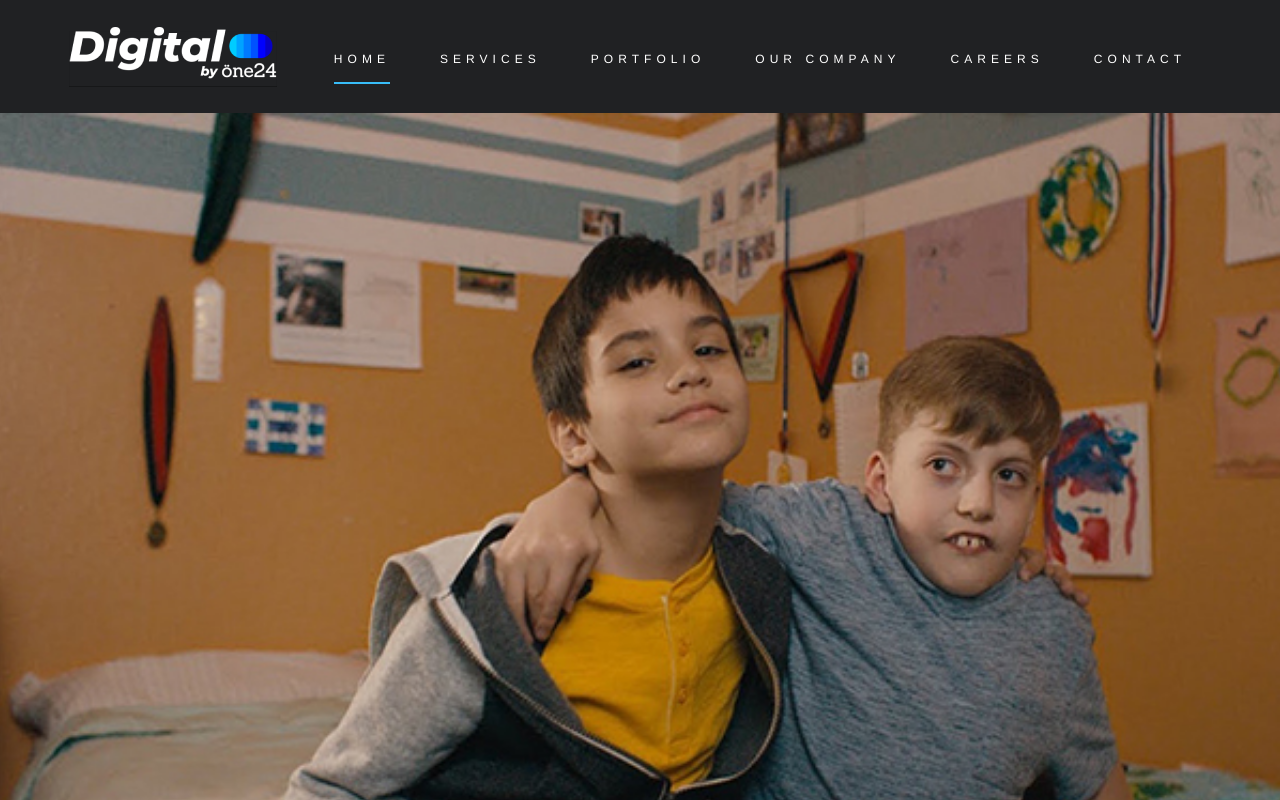
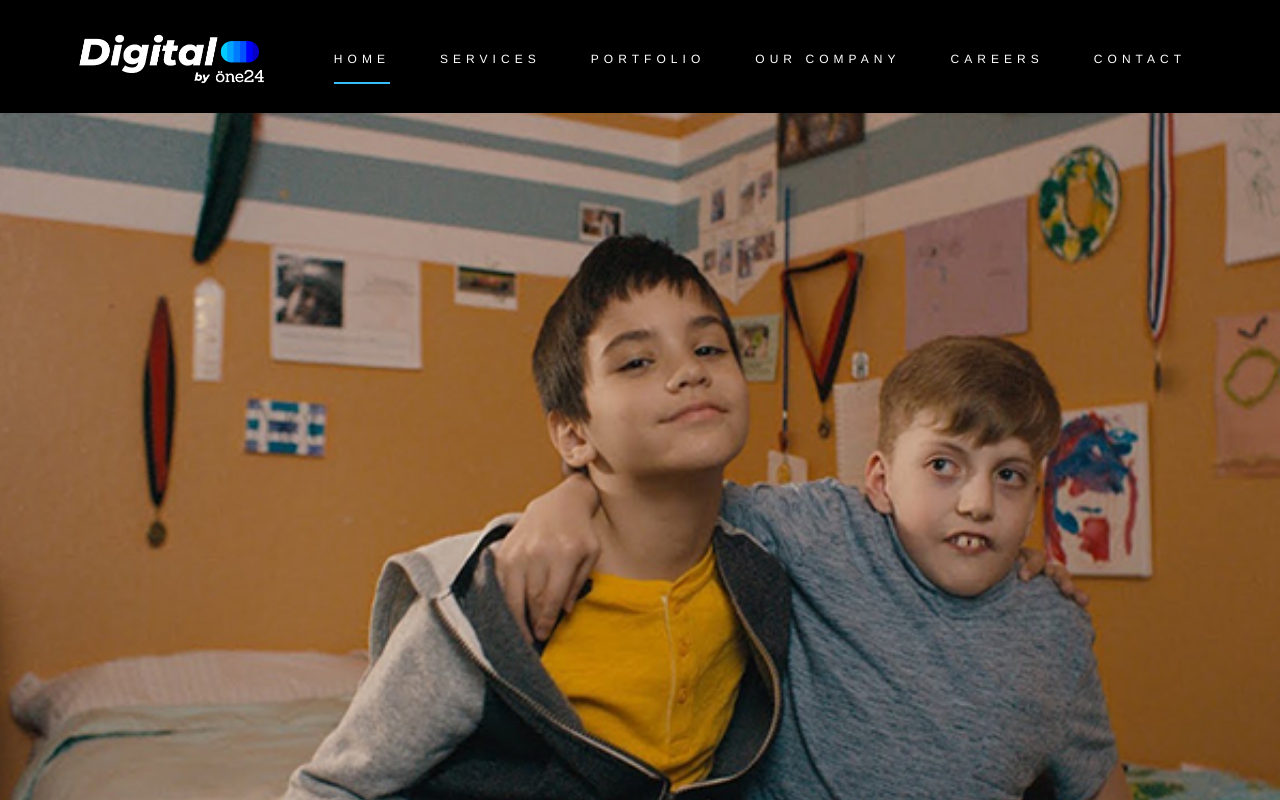
Before and after one commit to WasifAli22/One24Digital, a Next.js app: page /services/adlam in a window 1280 px wide. Shown: the top 800 px of the page. Built offline with nearby package versions, Linux system fonts and the light colour scheme.

Commit message:
change logo and header color

```diff
--- a/src/components/layout/Header.tsx
+++ b/src/components/layout/Header.tsx
@@ -53,7 +53,7 @@ export const Header = (): JSX.Element => {
   };
 
   return (
-    <header className="flex w-[100%] z-50 flex-col justify-center items-center h-[113px] bg-one-digital-dark relative">
+    <header className="flex w-[100%] z-50 flex-col justify-center items-center h-[113px] bg-black relative">
       <div
         className={`flex w-full  justify-around ${
           !isOpen && "md:flex-row flex-row-reverse"
```
Also changed, not shown: public/one-digital-logo-Old.png (added), public/one-digital-logo.png.
